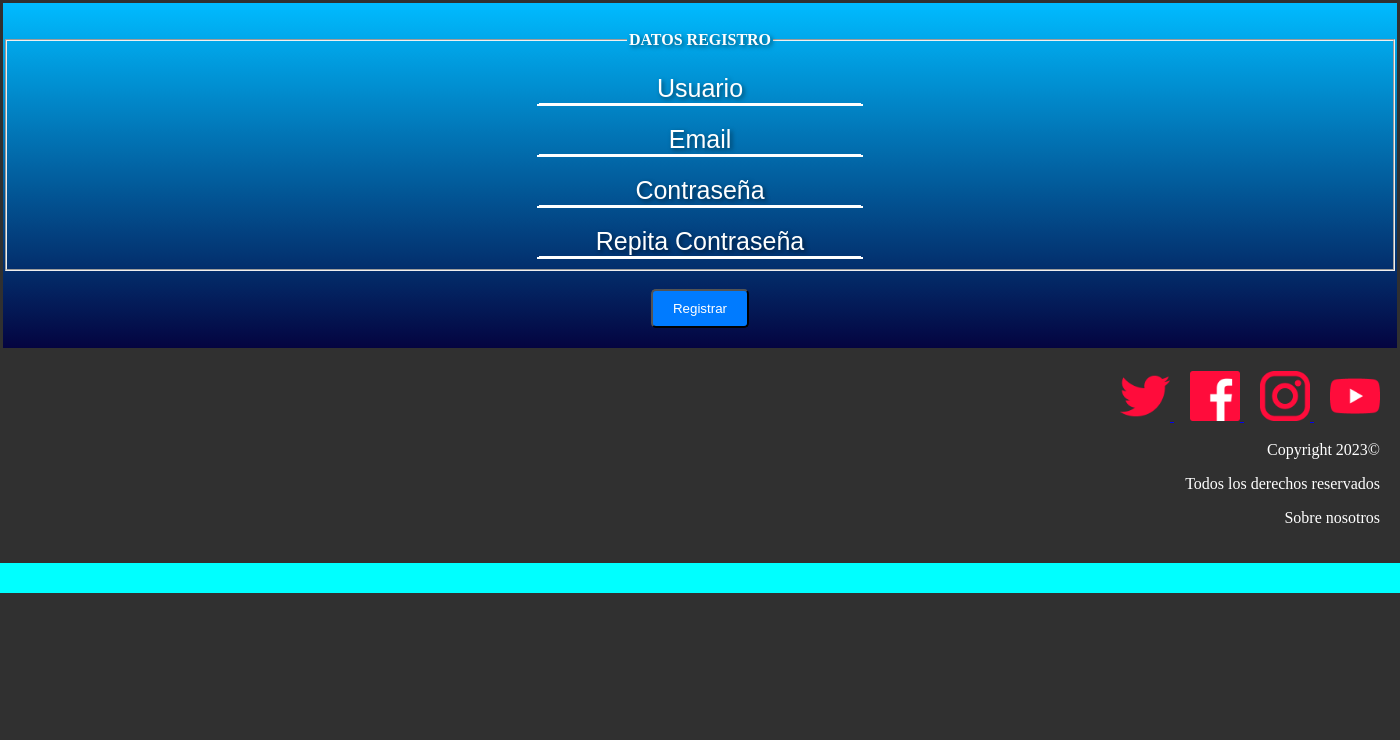
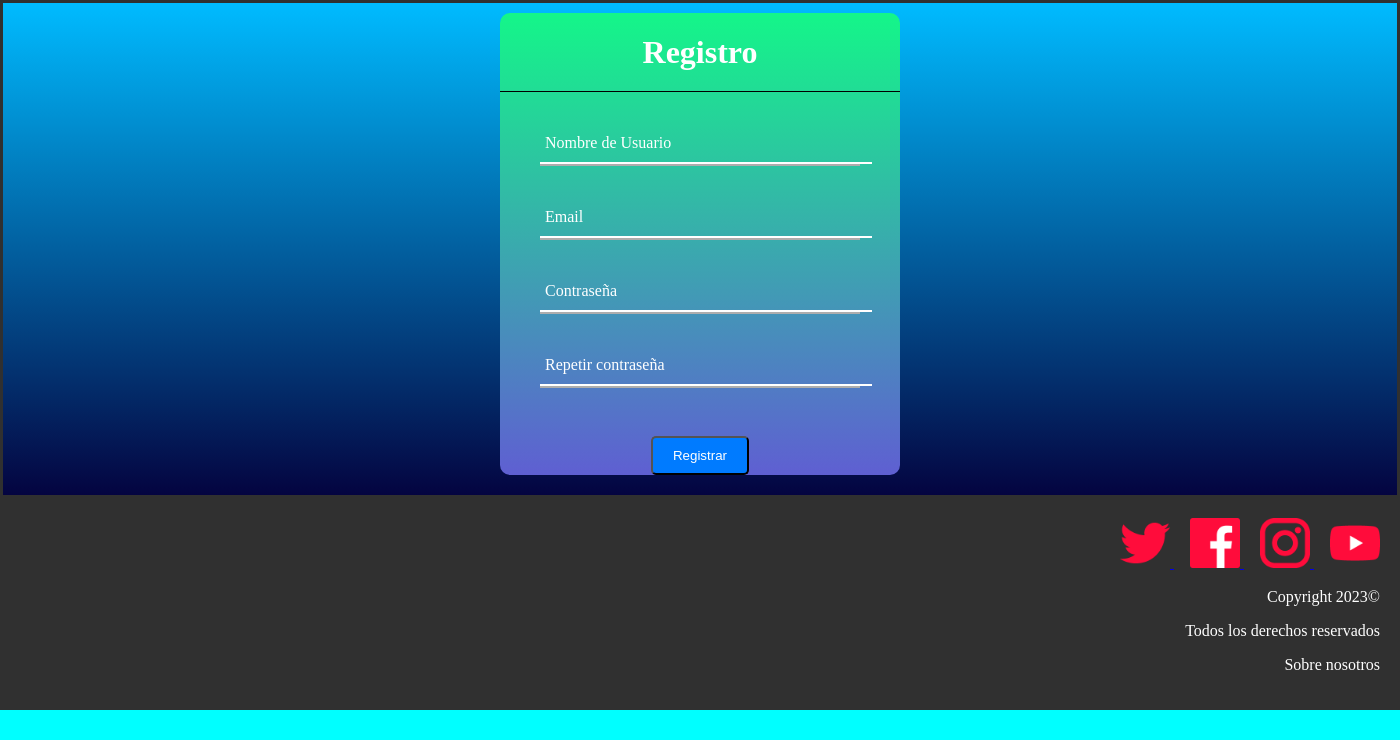
Before and after one commit to Papimaik05/proyecto, a PHP site: page /proyecto/registro.php in a window 1400 px wide. Shown: the part 253-993 px from the top of the page. Before the commit the page ends 846 px from the top, so only its background shows below. Run offline with PHP 8.4, Linux system fonts and the light colour scheme.

Commit message:
registro

```diff
--- a/registro.php
+++ b/registro.php
@@ -14,24 +14,36 @@ require_once './includes/config.php';
             require ('./includes/comun/cabecera.php');
             ?>
 	    <main>
-        <div class="container">
-        <div class="iniciosesion">
+        <div class="container" id="login">
+        <div class="formulario">
+            <h1>Registro</h1>
 	        <article>
             <form action="procesarRegistro.php" method="post">
-                <br>
-            <fieldset>
-                <legend>DATOS REGISTRO</legend>
-               <br><input type="text" name="nombre" placeholder="Usuario" >
-                <br>
-                <br><input type="text" name="email" placeholder="Email" >
-                <br>
-                <br><input type="password" name="contr" placeholder="Contraseña" >
-                <br>
-                <br><input type="password" name="contr2"placeholder="Repita Contraseña" >
-
+                <div class="username">
+                    <input type="text" name="nombre" required>
+                    <label>Nombre de Usuario</label>
+                </div>
+                <div class="username">
+                    <input type="text" name="email" required>
+                    <label>Email</label>
+                </div>
+                <div class="username">
+                    <input type="password" name="contr" required>
+                    <label>Contraseña</label>
+                </div>
+                <div class="username">
+                    <input type="password" name="contr" required>
+                    <label>Repetir contraseña</label>
+                </div>
+                <?php
+                if(isset($_GET["error"])){
+                    echo'<h3>'.$_GET["error"].'</h3>';
+                }
+                ?>
             </fieldset>
             <br>
-            <button type="submit" name="registro">Registrar</button>
+                <button type="submit" name="registro">Registrar</button>
+                <br>
         </form>
 	        </article>
             </div>
```
Also changed, not shown: procesarRegistro.php (+27 -19 lines).
